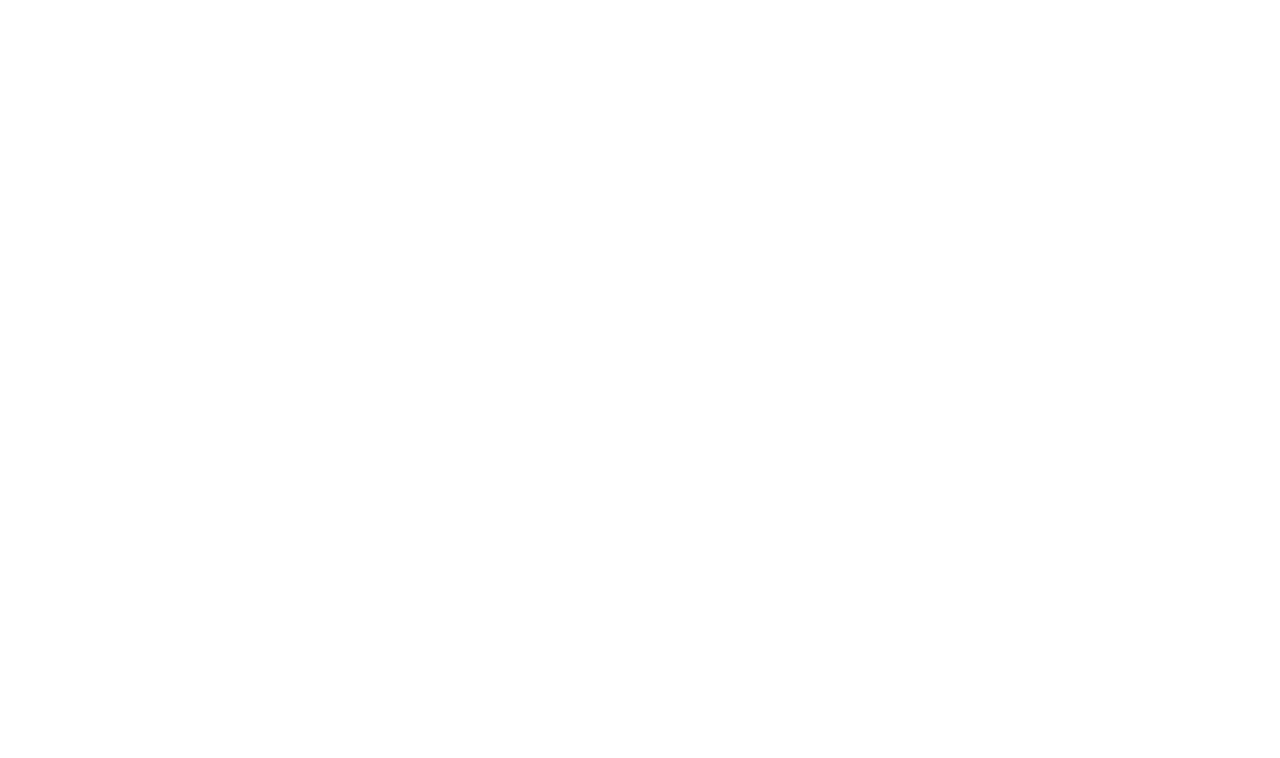
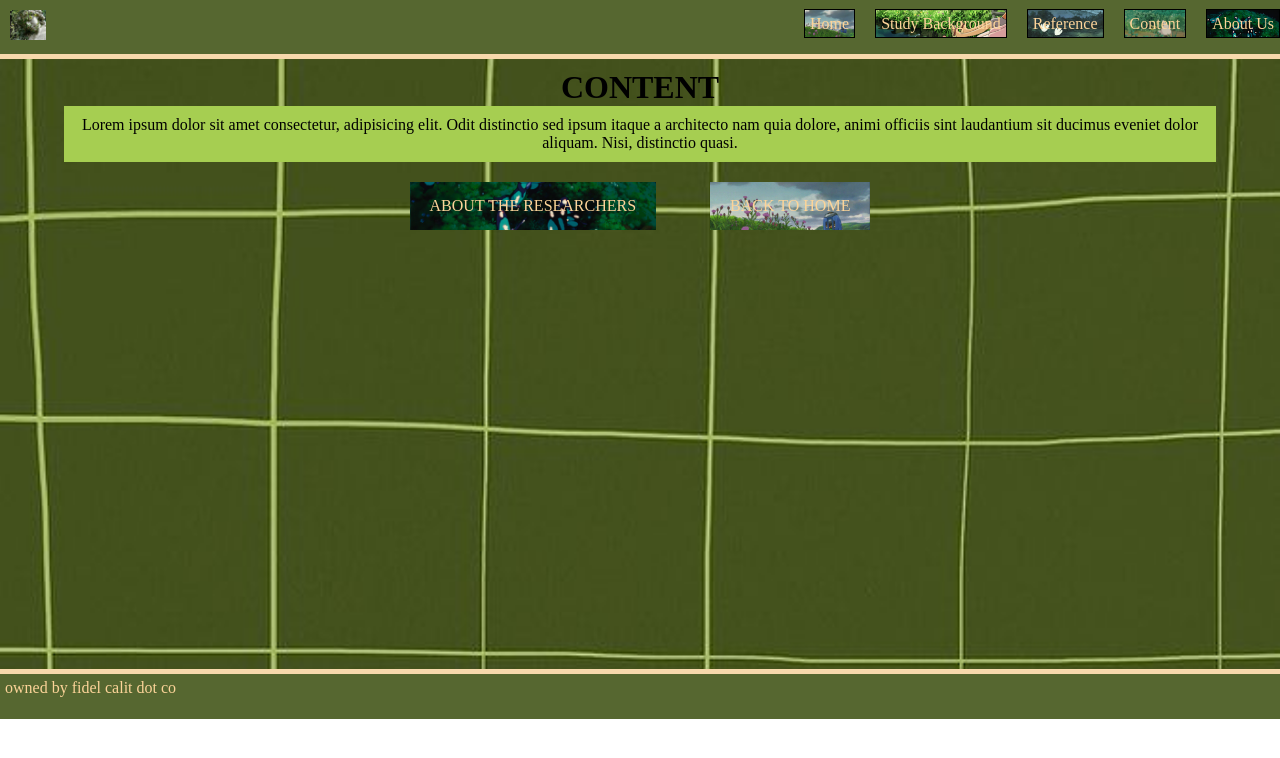
Before and after one commit to fideelll/Q1QP1_Ba_fncalit, a plain HTML site: page page4.html in a window 1280 px wide. Drawn offline with Linux system fonts and the light colour scheme.

Commit message:
Add files via upload

```diff
--- a/page4.html
+++ b/page4.html
@@ -0,0 +1,62 @@
+<!DOCTYPE html>
+<html lang="en">
+<head>
+    <meta charset="UTF-8">
+    <meta name="viewport" content="width=device-width, initial-scale=1.0">
+    <title>Content</title>
+</head>
+<body>
+    <link rel="stylesheet" href="style.css">
+
+
+
+    <div class="navbar">
+        <img src="PrivateUser.jpeg" alt="" height="30px; width 30px">
+    <div id="link5"><a href="page5.html">About Us</a></div>
+    <div id="link4"><a href="page4.html">Content</a></div>
+    <div id="link3"><a href="page3.html">Reference</a></div>
+    <div id="link2"><a href="page2.html">Study Background</a></div>
+    <div id="link1"><a href="index.html">Home</a></div>
+
+     </div>
+
+     <div class="body">
+        <div id="textpage2">
+            <h1>CONTENT</h1>
+        <div class="container">
+        <P>Lorem ipsum dolor sit amet consectetur, adipisicing elit. Odit distinctio sed ipsum itaque a architecto nam quia dolore, animi officiis sint laudantium sit ducimus eveniet dolor aliquam. Nisi, distinctio quasi.</P>
+
+
+    </div>
+<p>   <a href="page5.html" class="highlight3">ABOUT THE RESEARCHERS</a> <a href="index.html" class="highlight4">BACK TO HOME</a> </p>
+
+        </div>
+
+
+    </div>
+
+
+
+            <div class="footer">
+
+            <a>owned by fidel calit dot co</a> </div>
+
+
+
+
+
+
+
+
+
+
+
+
+
+
+
+
+
+
+</body>
+</html>
--- a/style.css
+++ b/style.css
@@ -250,3 +250,46 @@ display: inline-block;
   transform: scale(1.5);
 
 }
+
+.highlight3{
+
+  padding: 15px 20px;
+  background-image: url(bgstill7.png);
+  background-size: cover;
+  background-position: 50%;
+  text-decoration: none;
+  margin-top: 20px;
+ text-align: center;
+ color: rgb(252, 212, 153);
+display: inline-block;
+margin-right: 25px;
+}
+
+.highlight3:hover{
+  background-image: url(bgif7.gif);
+  transition-duration: 500ms;
+  transform: scale(1.5);
+
+}
+
+.highlight4{
+
+  padding: 15px 20px;
+  background-image: url(bgstill9.png);
+  background-size: cover;
+  background-position: 50%;
+  text-decoration: none;
+  margin-top: 20px;
+ text-align: center;
+ color: rgb(252, 212, 153);
+display: inline-block;
+margin-left: 25px;
+
+}
+
+.highlight4:hover{
+  background-image: url(bgif9.gif);
+  transition-duration: 500ms;
+  transform: scale(1.5);
+
+}
```
Also changed, not shown: page5.html (+42 -0 lines).
